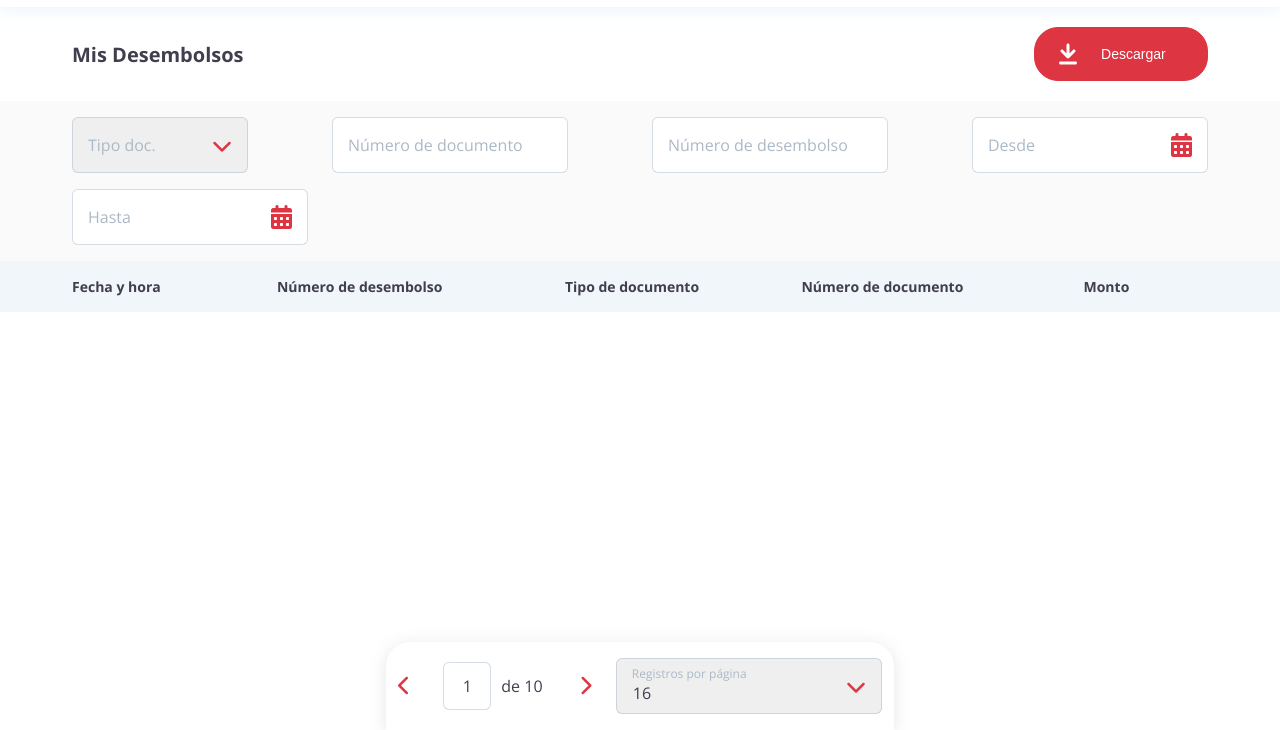
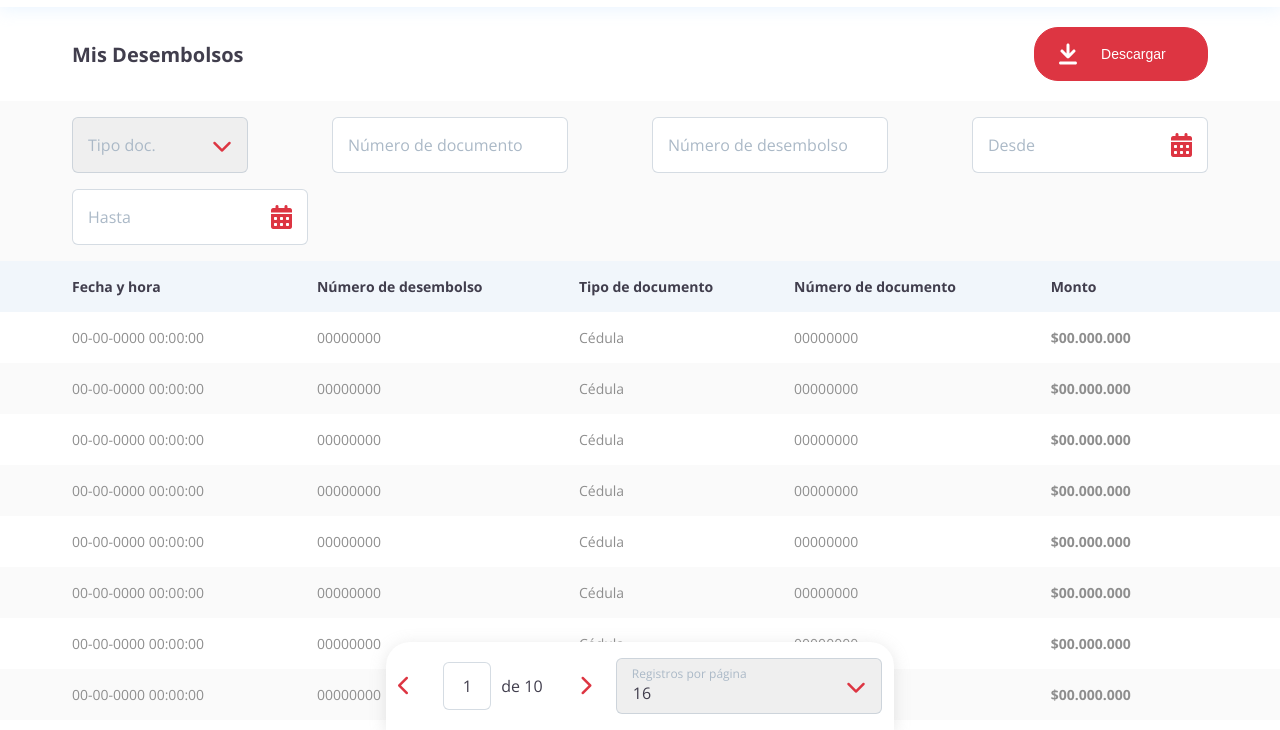
Before and after one commit to luchoweb/frontend-test-red5g, a website: page admin.html in a window 1280 px wide. Shown: the part 70-800 px from the top of the page. Drawn offline with nearby package versions, Linux system fonts and the light colour scheme; the site is published under a folder, as on GitHub Pages, so addresses that start at the root find nothing.

Commit message:
Update admin.html

```diff
--- a/admin.html
+++ b/admin.html
@@ -212,6 +212,6 @@
     <!-- SCRIPTS -->
     <script src="https://code.jquery.com/jquery-3.6.0.min.js"></script>
     <script src="https://code.jquery.com/ui/1.13.2/jquery-ui.min.js"></script>
-    <script src="/assets/js/scripts.js"></script>
+    <script src="assets/js/scripts.js"></script>
   </body>
 </html>
```
